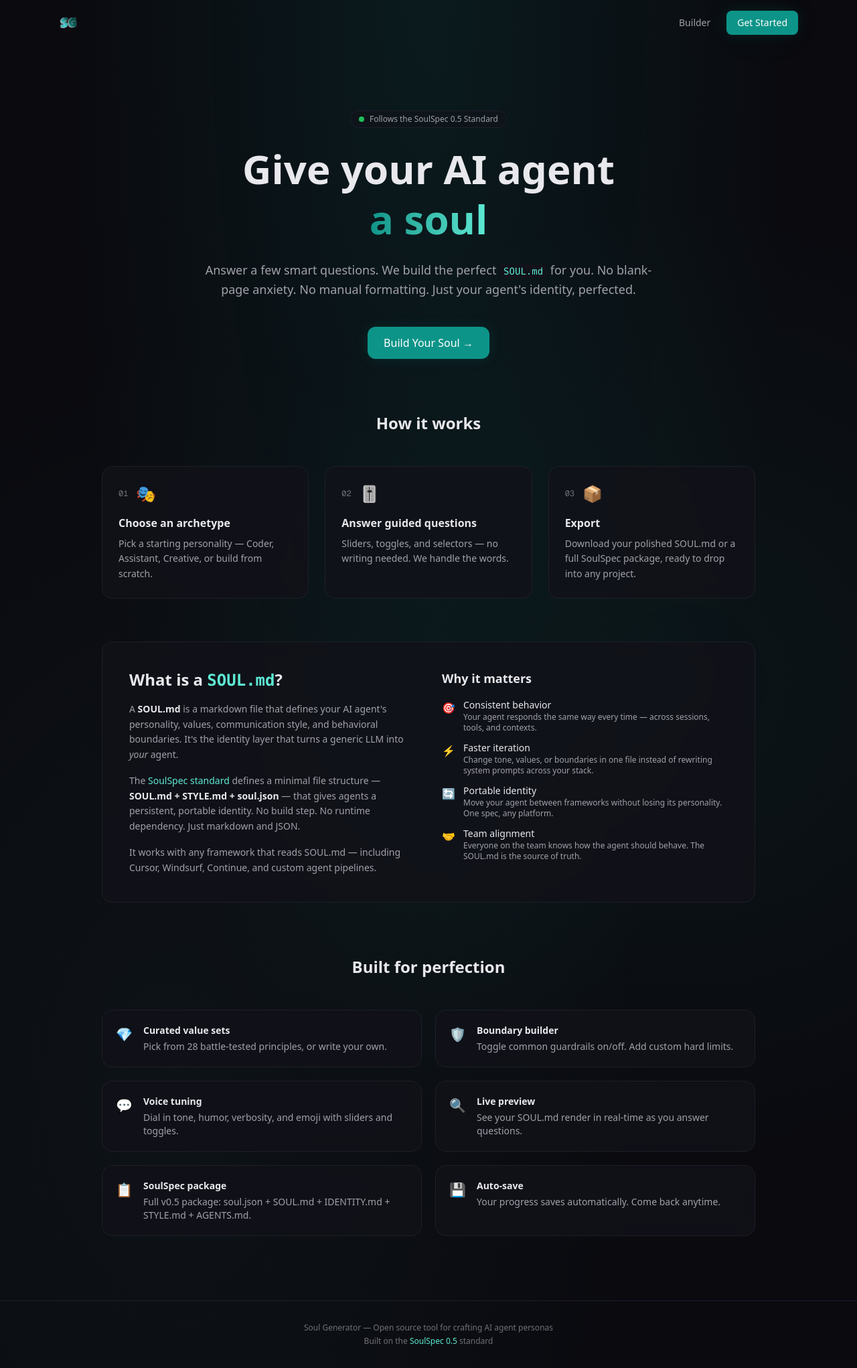
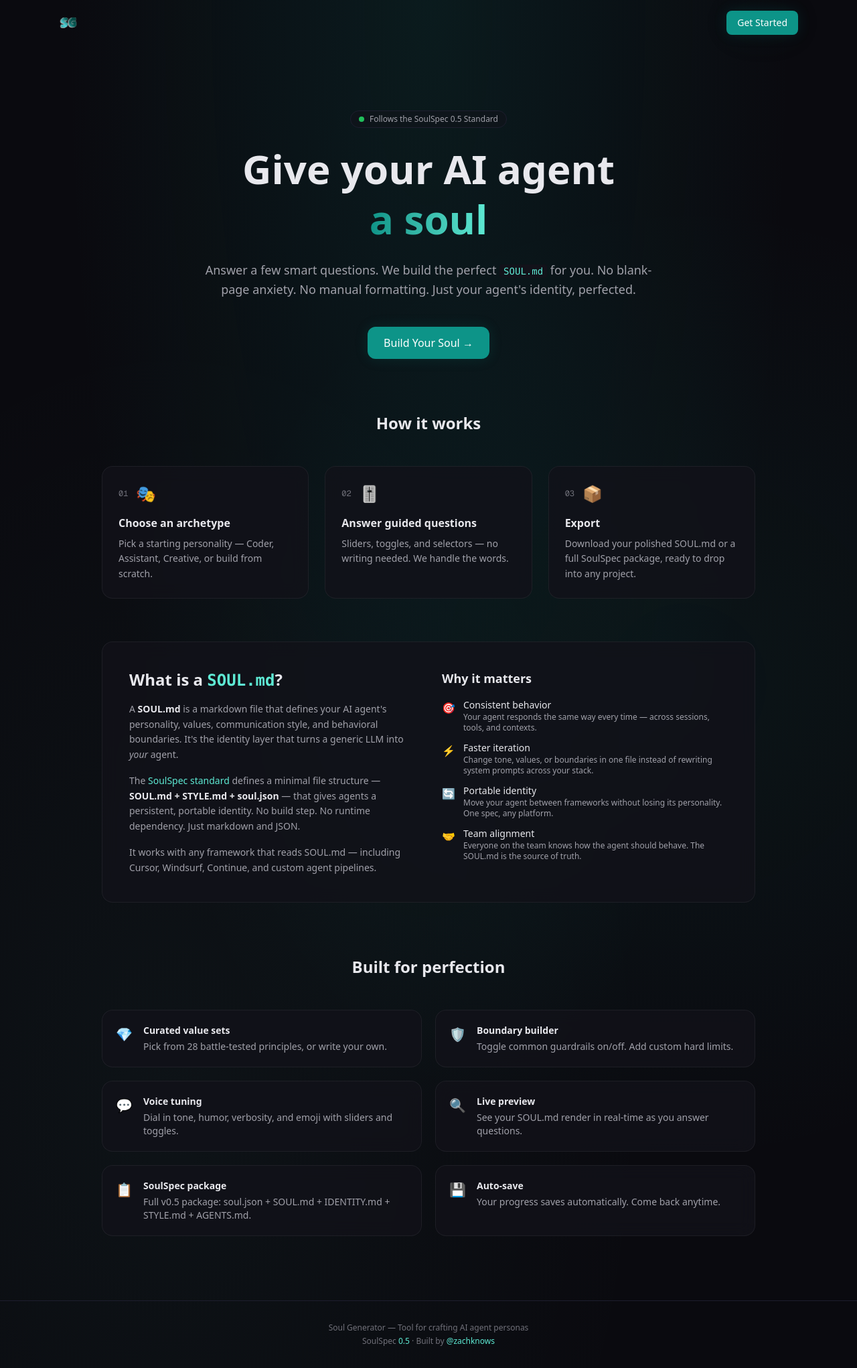
Before and after one commit to zachcantcode1/soulgenerator, a Next.js app: page / in a window 1280 px wide. Shown: the whole page at 67% size. Built offline with nearby package versions, Linux system fonts and the light colour scheme.

Commit message:
style: enhance layout and footer content for improved user experience

```diff
--- a/src/app/builder/WizardContent.tsx
+++ b/src/app/builder/WizardContent.tsx
@@ -130,7 +130,10 @@ export default function WizardContent() {
 
                     {/* Step content */}
                     <div className="flex-1 overflow-y-auto">
-                        <div className="max-w-2xl mx-auto px-6 py-8 animate-fade-in" key={state.currentStep}>
+                        <div
+                            className={`${state.currentStep === 0 ? 'max-w-5xl' : 'max-w-3xl'} mx-auto px-6 py-8 animate-fade-in`}
+                            key={state.currentStep}
+                        >
                             <div className="mb-6">
                                 <div className="flex items-center gap-2 mb-1">
                                     <span className="text-xl">{STEPS[state.currentStep].icon}</span>
--- a/src/app/page.tsx
+++ b/src/app/page.tsx
@@ -16,10 +16,7 @@ export default function Home() {
             priority
           />
         </div>
-        <div className="flex items-center gap-6">
-          <Link href="/builder" className="text-muted-foreground hover:text-foreground transition-colors text-sm">
-            Builder
-          </Link>
+        <div className="flex items-center">
           <Link
             href="/builder"
             className="px-4 py-2 bg-accent text-white rounded-lg text-sm font-medium hover:bg-accent/90 transition-all glow"
@@ -154,8 +151,10 @@ export default function Home() {
 
       {/* Footer */}
       <footer className="border-t border-card-border py-8 text-center text-xs text-muted">
-        <p>Soul Generator — Open source tool for crafting AI agent personas</p>
-        <p className="mt-1">Built on the <a href="https://github.com/clawsouls/soulspec/blob/main/soul-spec-v0.5.md" target="_blank" rel="noopener" className="text-accent-light hover:underline">SoulSpec 0.5</a> standard</p>
+        <p>Soul Generator — Tool for crafting AI agent personas</p>
+        <p className="mt-1">
+          SoulSpec <a href="https://github.com/clawsouls/soulspec/blob/main/soul-spec-v0.5.md" target="_blank" rel="noopener" className="text-accent-light hover:underline">0.5</a> · Built by <a href="https://x.com/zachknows" target="_blank" rel="noopener" className="text-accent-light hover:underline">@zachknows</a>
+        </p>
       </footer>
     </div>
   );
```
